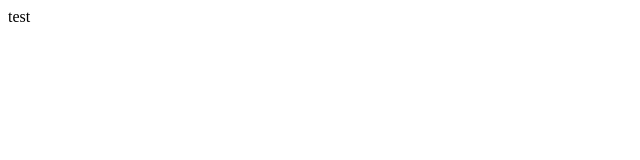
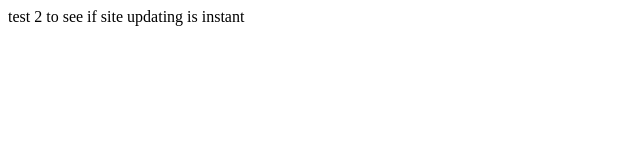
Before and after one commit to aleBranching/odin-landing-page, a plain HTML site: page index.html in a window 1280 px wide. Shown: the whole page, without its empty margins (0-640 px from the left). Drawn offline with Linux system fonts and the light colour scheme.

Commit message:
Update index.html

```diff
--- a/index.html
+++ b/index.html
@@ -8,6 +8,6 @@
     <title>Document</title>
   </head>
   <body>
-    test
+    test 2 to see if site updating is instant
   </body>
 </html>
```
